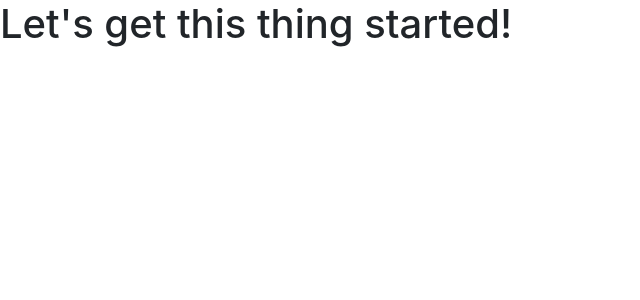
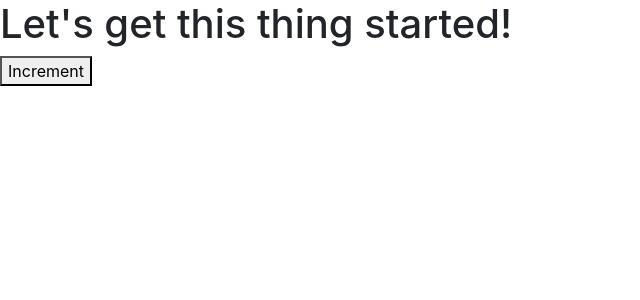
Before and after one commit to hoodielive/teamofone, a React (Create React App) app in the folder React/counter-app/: page / in a window 1280 px wide. Shown: the top 300 px of the page, without its empty margins (0-640 px from the left). Built offline with nearby package versions, Linux system fonts and the light colour scheme.

Commit message:
I am prefering React.fragment over divs wrapped in divs

```diff
--- a/React/counter-app/src/components/counter.jsx
+++ b/React/counter-app/src/components/counter.jsx
@@ -2,7 +2,12 @@ import React, { Component } from "react";
 
 class Counter extends Component {
   render() {
-    return <h1>Let's get this thing started!</h1>;
+    return (
+      <React.Fragment>
+        <h1>Let's get this thing started!</h1>
+        <button>Increment</button>
+      </React.Fragment>
+    );
   }
 }
 
```
